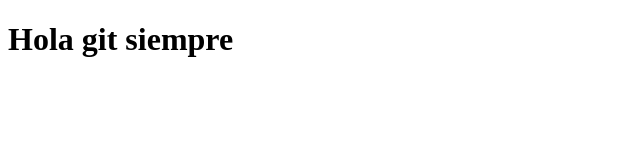
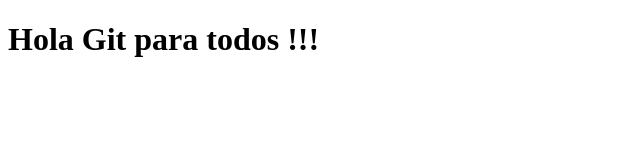
Before and after one commit to ArtemioDe/hello-git, a plain HTML site: page index.html in a window 1280 px wide. Shown: the whole page, without its empty margins (0-640 px from the left). Drawn offline with Linux system fonts and the light colour scheme.

Commit message:
Se modifico el tutulo de nuevo

```diff
--- a/index.html
+++ b/index.html
@@ -7,7 +7,7 @@
     <title>Git</title>
 </head>
 <body>
-    <h1>Hola git siempre</h1>
+    <h1>Hola Git para todos !!!</h1>
 
 </body>
 </html>
```
